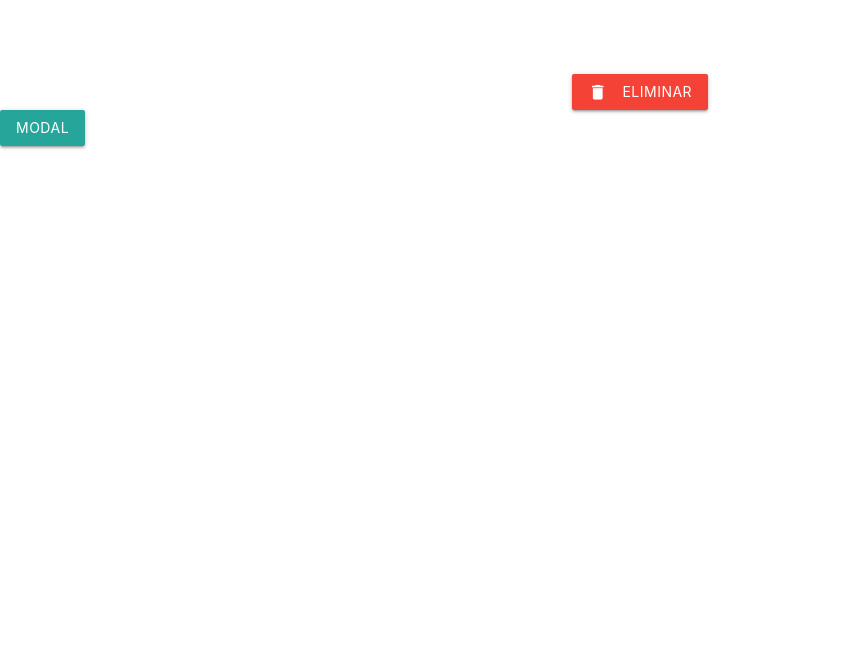
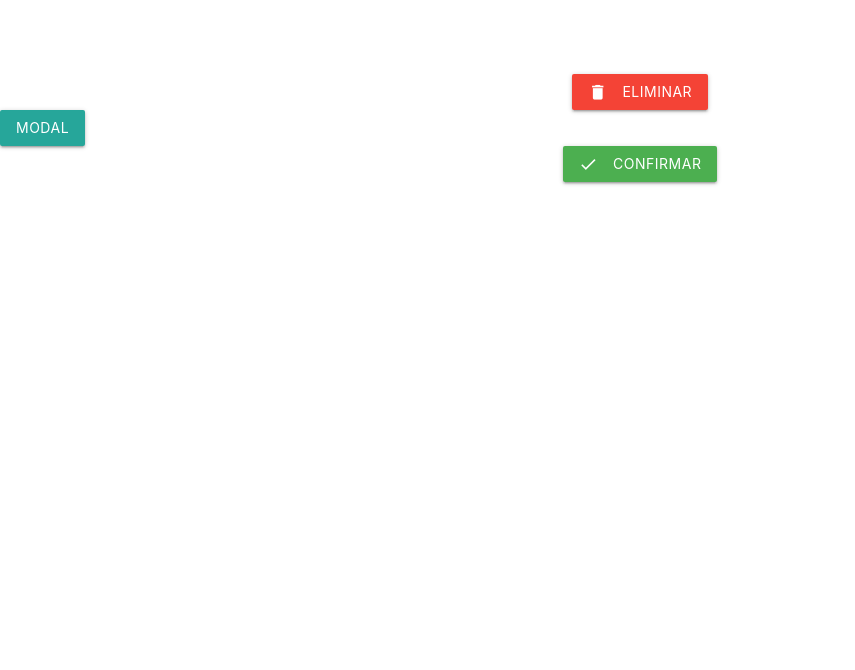
Before and after one commit to JesusLBS/gitjesus, a plain HTML site: page index.html in a window 1280 px wide. Shown: the part 130-800 px from the top of the page, without its empty margins (0-855 px from the left). Drawn offline with nearby package versions, Linux system fonts and the light colour scheme.

Commit message:
Se agrego nuevo boton con icono

```diff
--- a/index.html
+++ b/index.html
@@ -62,8 +62,15 @@ Eliminar
 
 
 
+<div align="center">
+ 	<button class="btn green">
+ 	<i class="material-icons left">
+done
+</i>
 
-
+Confirmar
+    </button>
+ </div>
 
 
 
```
